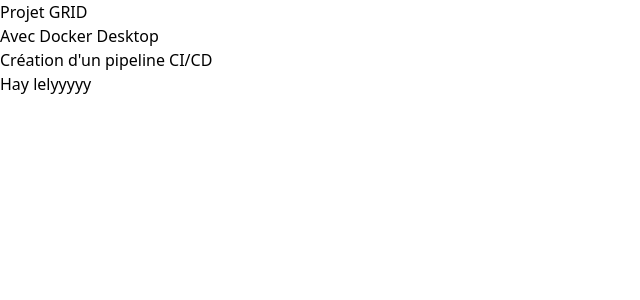
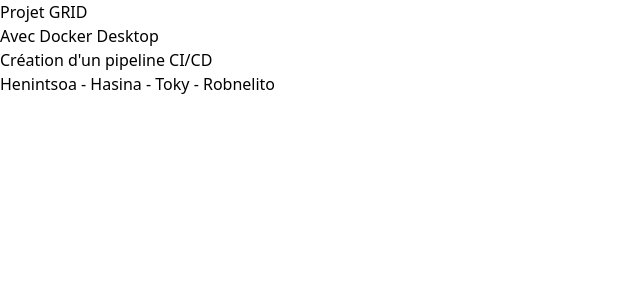
Before and after one commit to Hasina-Tiana/kotrana, a React (Vite) app: page / in a window 1280 px wide. Shown: the top 300 px of the page, without its empty margins (0-640 px from the left). Built offline with nearby package versions, Linux system fonts and the light colour scheme.

Commit message:
test de changement

```diff
--- a/src/App.jsx
+++ b/src/App.jsx
@@ -8,7 +8,7 @@
           </h1>
           <p className="text-xl text-[#ccc]">Avec Docker Desktop</p>
           <p className="text-[#bbb]">Création d&#39;un pipeline CI/CD</p>
-          <p>Hay lelyyyyy</p>
+          <p>Henintsoa - Hasina - Toky - Robnelito</p>
         </div>
       </div>
     </>
```
